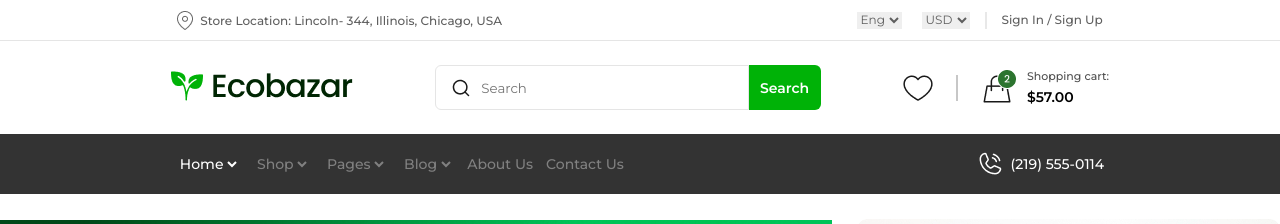
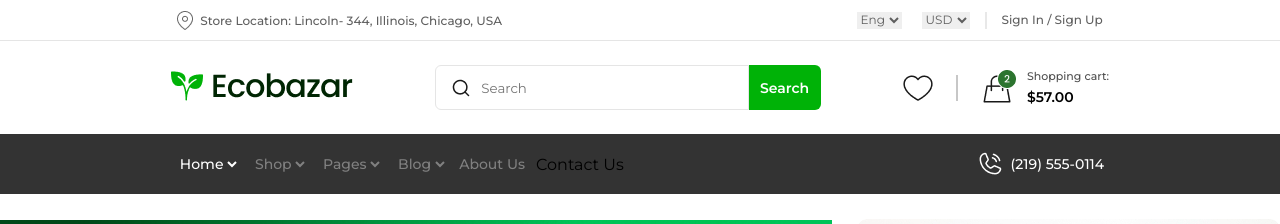
Before and after one commit to morozn2/ecobazar-shop, a React (Vite) app: page /home in a window 1280 px wide. Shown: the top 224 px of the page. Built offline with nearby package versions, Linux system fonts and the light colour scheme.

Commit message:
first commit

```diff
--- a/src/components/Header/Header.tsx
+++ b/src/components/Header/Header.tsx
@@ -1,4 +1,5 @@
 import './Header.css'
+import { Link } from 'react-router-dom'
 
 export function Header() {
     return (
@@ -24,7 +25,7 @@ export function Header() {
                 </div>
             </div>
             <div className='middle-nav'>
-                <a href="home"><img src="logo.png" alt="Ecobazar logo" /></a>
+                <Link to = "/"><img src="logo.png" alt="Ecobazar logo" /></Link>
                 <div className='search-wrap'>
                     <img src="./icons/search.png" alt="" className='search-icon' />
                     <input type="search" id='search' placeholder='Search' />
@@ -54,8 +55,8 @@ export function Header() {
                     <select name="blog" id="blog">
                         <option value="Blog">Blog</option>
                     </select>
-                    <a href="about">About Us</a>
-                    <a href="#">Contact Us</a>
+                    <Link to = "about">About Us</Link>
+                    <>Contact Us</>
                 </div>
                 <div className='contacts'>
                     <img src="./icons/phone.png" alt="" />
```
